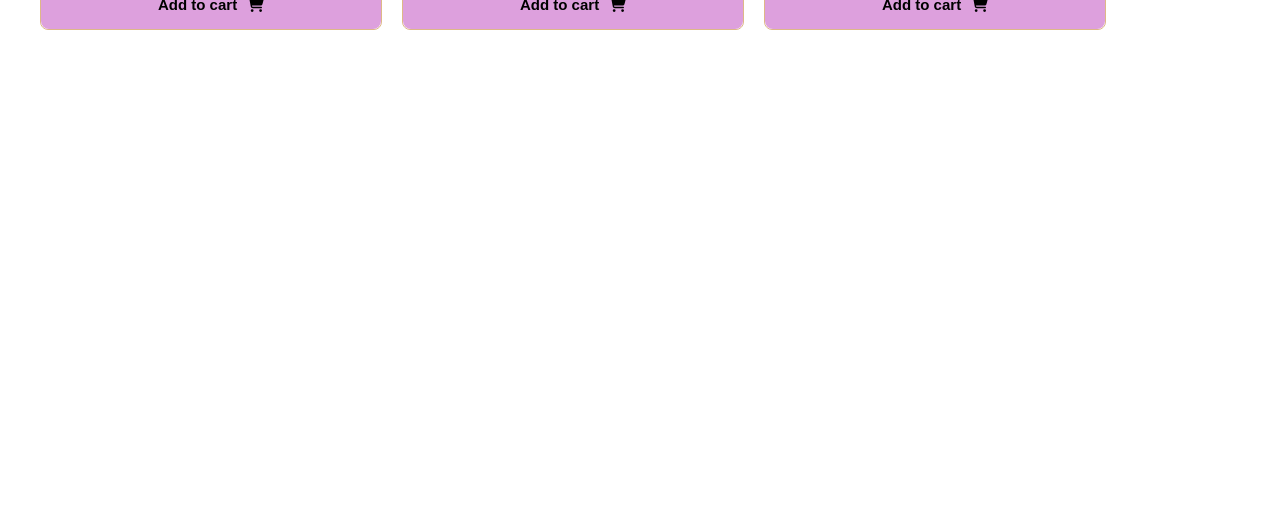
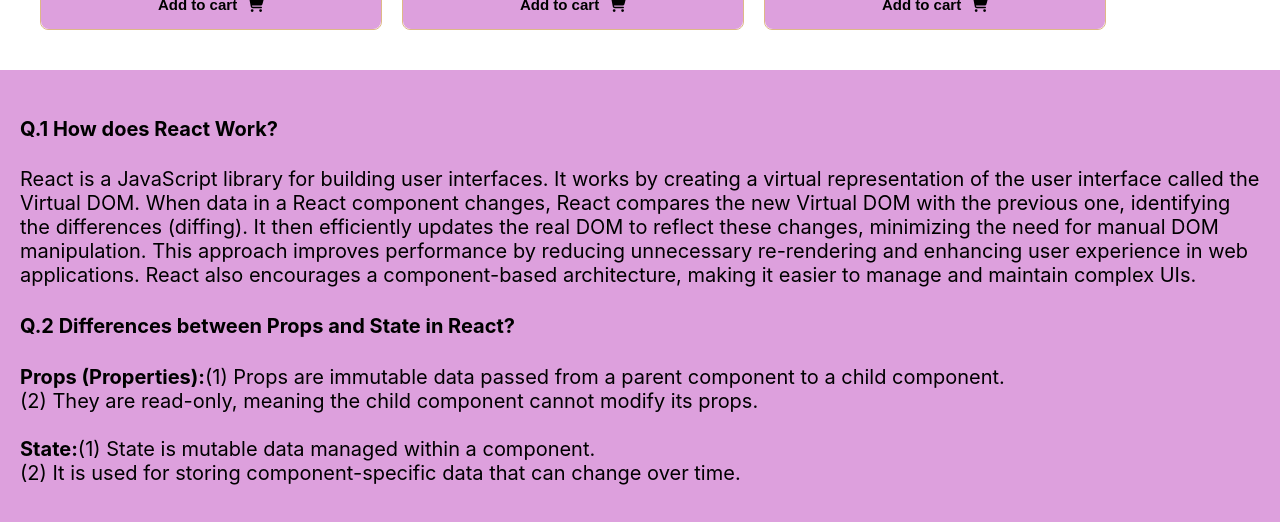
Before and after one commit to Nadim-Nion/lucky-one-selector, a React (Create React App) app: page / in a window 1280 px wide. Shown: the part 1795-2317 px from the top of the page. Before the commit the page ends 1865 px from the top, so only its background shows below. Built offline with nearby package versions, Linux system fonts and the light colour scheme.

Commit message:
qna component added

```diff
--- a/src/App.js
+++ b/src/App.js
@@ -1,5 +1,6 @@
 import './App.css';
 import Header from './components/Header/Header';
+import QNA from './components/QNA/QNA';
 import Shop from './components/Shop/Shop';
 
 function App() {
@@ -7,6 +8,7 @@
     <div>
       <Header></Header>
       <Shop></Shop>
+      <QNA></QNA>
     </div>
   );
 }
--- /dev/null
+++ b/src/components/QNA/QNA.css
@@ -0,0 +1,7 @@
+.qna {
+    width: auto;
+    height: auto;
+    background-color: plum;
+    padding: 20px;
+    font-size: 20px;
+}
--- /dev/null
+++ b/src/components/QNA/QNA.js
@@ -0,0 +1,31 @@
+import React from 'react';
+import './QNA.css';
+const QNA = () => {
+    return (
+        <div className='qna'>
+            <h4>Q.1 How does React Work?</h4>
+            <p>
+                React is a JavaScript library for building user interfaces. It works by creating a virtual representation of the user interface called the Virtual DOM. When data in a React component changes, React compares the new Virtual DOM with the previous one, identifying the differences (diffing). It then efficiently updates the real DOM to reflect these changes, minimizing the need for manual DOM manipulation. This approach improves performance by reducing unnecessary re-rendering and enhancing user experience in web applications. React also encourages a component-based architecture, making it easier to manage and maintain complex UIs.
+            </p>
+
+            <h4>Q.2 Differences between Props and State in React?</h4>
+            <p>
+                <b> Props (Properties):</b>
+
+                (1) Props are immutable data passed from a parent component to a child component. <br />
+
+                (2) They are read-only, meaning the child component cannot modify its props.
+
+                <br /> <br />
+
+                <b>State:</b>
+
+                (1) State is mutable data managed within a component. <br />
+
+                (2) It is used for storing component-specific data that can change over time.
+            </p>
+        </div>
+    );
+};
+
+export default QNA;
```
